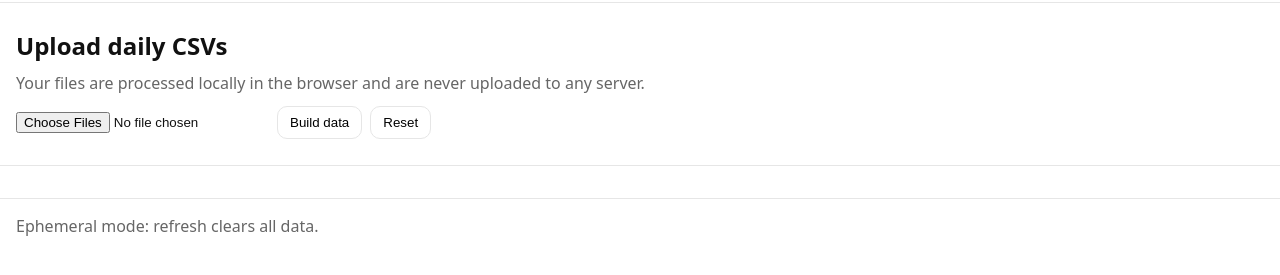
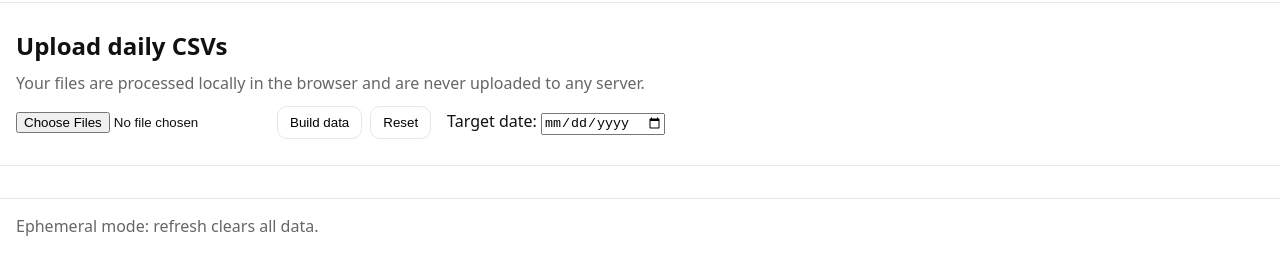
Before and after one commit to katpally123/pxt-phoenix, a plain HTML site: page index.html in a window 1280 px wide. Shown: the part 89-364 px from the top of the page. Drawn offline with Linux system fonts and the light colour scheme.

Commit message:
Update index.html

```diff
--- a/index.html
+++ b/index.html
@@ -5,7 +5,7 @@
   <meta name="viewport" content="width=device-width,initial-scale=1"/>
   <title>PXT Phoenix (Pyodide)</title>
   <link rel="stylesheet" href="style.css"/>
-  <!-- Pyodide runtime (loads entirely in the browser; no data leaves the device) -->
+  <!-- Pyodide runtime (runs fully in the browser) -->
   <script src="https://cdn.jsdelivr.net/pyodide/v0.25.1/full/pyodide.js"></script>
 </head>
 <body>
@@ -21,6 +21,12 @@
       <input id="fileInput" type="file" multiple accept=".csv"/>
       <button id="runBtn">Build data</button>
       <button id="resetBtn" class="ghost">Reset</button>
+
+      <!-- Target date picker -->
+      <label style="margin-left:8px">
+        Target date:
+        <input id="targetDate" type="date">
+      </label>
     </div>
     <div id="status" class="status"></div>
   </section>
@@ -36,6 +42,6 @@
     <span>Ephemeral mode: refresh clears all data.</span>
   </footer>
 
-  <script src="app.js?v=2"></script>
+  <script src="app.js?v=3"></script>
 </body>
 </html>
```
